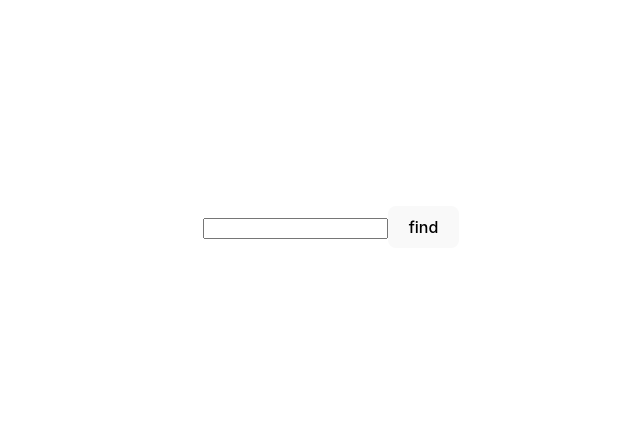
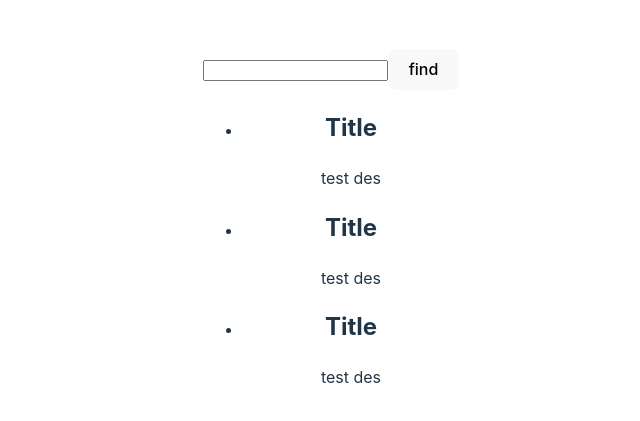
Before and after one commit to Whittun/pokemonAPI, a React (Vite) app: page / in a window 1280 px wide. Shown: the part 173-594 px from the top of the page, without its empty margins (309-949 px from the left). Built offline with nearby package versions, Linux system fonts and the light colour scheme.

Commit message:
feat: add cards

```diff
--- a/src/App.tsx
+++ b/src/App.tsx
@@ -1,12 +1,14 @@
 import React, { ReactNode } from 'react';
 import './App.css';
 import { Search } from './components/Search/Search';
+import { Cards } from './components/Cards/Cards';
 
 export class App extends React.Component {
   render(): ReactNode {
     return (
       <div className="app">
         <Search />
+        <Cards />
       </div>
     );
   }
--- /dev/null
+++ b/src/components/Card/Card.tsx
@@ -0,0 +1,21 @@
+import React, { ReactNode } from 'react';
+
+interface CardProps {
+  title: string;
+  description: string;
+}
+
+export class Card extends React.Component<CardProps> {
+  constructor(props: CardProps) {
+    super(props);
+  }
+
+  render(): ReactNode {
+    return (
+      <li className="cards__item">
+        <h2 className="cards__title">{this.props.title}</h2>
+        <p className="cards__text">{this.props.description}</p>
+      </li>
+    );
+  }
+}
--- /dev/null
+++ b/src/components/Cards/Cards.tsx
@@ -0,0 +1,22 @@
+import React, { ReactNode } from 'react';
+import { Card } from '../Card/Card';
+
+interface CardsProps {}
+
+export class Cards extends React.Component {
+  constructor(props: CardsProps) {
+    super(props);
+  }
+
+  render(): ReactNode {
+    return (
+      <section className="cards">
+        <ul className="cards__list">
+          <Card description="test des" title="Title" />
+          <Card description="test des" title="Title" />
+          <Card description="test des" title="Title" />
+        </ul>
+      </section>
+    );
+  }
+}
```
